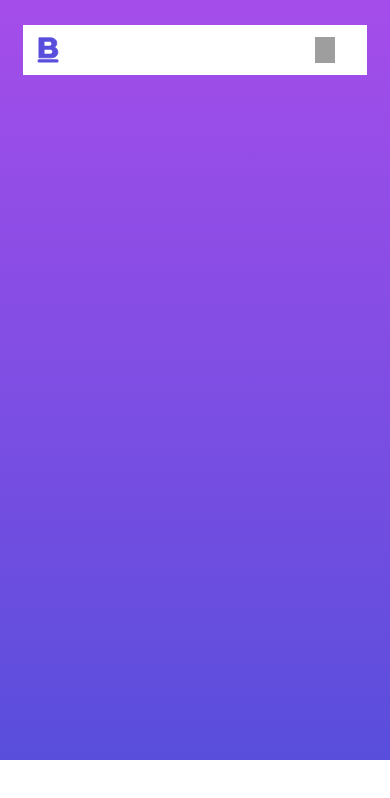
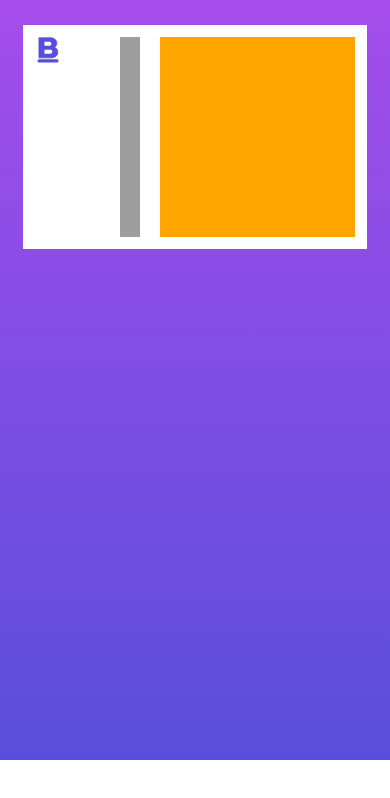
Before and after one commit to Lovethrech/BLOOM-Chel, a Vue app: page / in a window 390 px wide. Shown: the top 798 px of the page. Built offline with nearby package versions, Linux system fonts and the light colour scheme; grey boxes are pictures that could not be loaded.

Commit message:
...working on home-hero nav-header component mobile display.

```diff
--- a/src/components/nav/NavHeader.vue
+++ b/src/components/nav/NavHeader.vue
@@ -3,6 +3,7 @@ import NavHeaderDetails from "@/data/nav-header-details.json";
 import NavLogo from './NavLogo.vue';
 import NavLink from '@/components/nav/NavLink.vue';
 import NavMenu from "./NavMenu.vue";
+import NavMenuMobileListCtn from "./NavMenuMobileListCtn.vue";
 </script>
 
 <template>
@@ -18,9 +19,7 @@ import NavMenu from "./NavMenu.vue";
             >
             </NavLink>
             <NavMenu></NavMenu>
-            <div class="mobile-nav">
-
-            </div>
+            <NavMenuMobileListCtn></NavMenuMobileListCtn>
         </div>
     </section>
 </template>
--- a/src/components/nav/NavMenuMobileListCtn.vue
+++ b/src/components/nav/NavMenuMobileListCtn.vue
@@ -3,3 +3,11 @@
 
     </div>
 </template>
+
+<style scoped>
+.nav-menu-mobile-list-ctn-main-ctn{
+    background-color: orange;
+    width:50vw;
+    height:200px;
+}
+</style>
```
